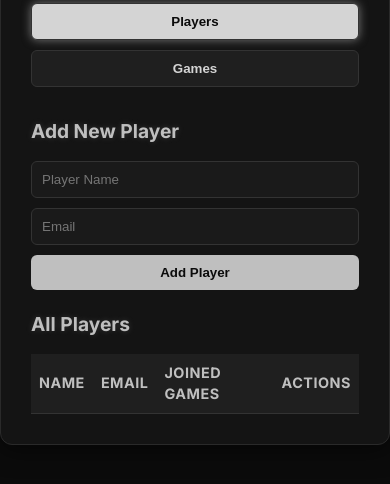
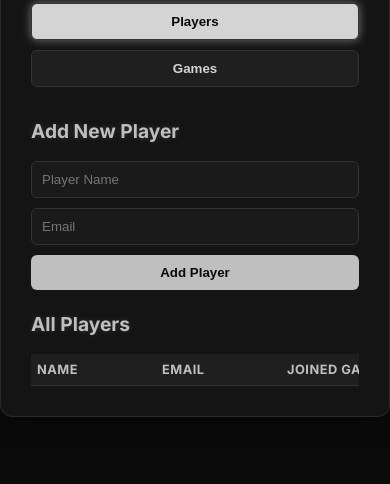
Before and after one commit to Magdishere/Gaming-Platform, a website: page index.html in a window 390 px wide. Shown: the part 136-620 px from the top of the page. Drawn offline with Linux system fonts and the light colour scheme; no server answers.

Commit message:
Adding final touches

```diff
--- a/index.html
+++ b/index.html
@@ -27,6 +27,7 @@
       </form>
 
       <h2>All Players</h2>
+      <div class="table-wrapper">
         <table id="playersTable">
           <thead>
             <tr>
@@ -38,6 +39,7 @@
           </thead>
           <tbody id="playersTableBody"></tbody>
         </table>
+      </div>
     </section>
 
     <!-- GAMES SECTION -->
@@ -50,6 +52,7 @@
       </form>
 
       <h2>All Games</h2>
+      <div class="table-wrapper">
         <table id="gamesTable">
           <thead>
             <tr>
@@ -60,6 +63,7 @@
           </thead>
           <tbody id="gamesTableBody"></tbody>
         </table>
+      </div>
     </section>
   </div>
 
--- a/styles.css
+++ b/styles.css
@@ -9,8 +9,8 @@
 
 body {
   font-family: 'Inter', 'Segoe UI', Roboto, Helvetica, Arial, sans-serif;
-  background-color: #0b0b0b; /* dark background */
-  color: #d4d4d4;            /* soft gray text */
+  background-color: #0b0b0b;
+  color: #d4d4d4;
   line-height: 1.5;
 }
 
@@ -34,21 +34,21 @@ button {
   border-radius: 12px;
   padding: 30px;
   border: 1px solid #2a2a2a;
-  box-shadow: 0 5px 25px rgba(0, 0, 0, 0.5);
+  box-shadow: 0 5px 25px rgba(0,0,0,0.5);
 }
 
 h1 {
   text-align: center;
   color: #bfbfbf;
   margin-bottom: 20px;
-  text-shadow: 0 0 10px rgba(191, 191, 191, 0.3);
+  text-shadow: 0 0 10px rgba(191,191,191,0.3);
   letter-spacing: 1px;
 }
 
 h2 {
   color: #bfbfbf;
   margin-bottom: 15px;
-  text-shadow: 0 0 6px rgba(191, 191, 191, 0.2);
+  text-shadow: 0 0 6px rgba(191,191,191,0.2);
   font-size: 1.2em;
 }
 
@@ -78,7 +78,7 @@ h2 {
 .toggle-buttons button.active {
   background: #d4d4d4;
   color: #0b0b0b;
-  box-shadow: 0 0 10px rgba(212, 212, 212, 0.5);
+  box-shadow: 0 0 10px rgba(212,212,212,0.5);
 }
 
 /* ===========================
@@ -105,7 +105,7 @@ input {
 input:focus {
   outline: none;
   border-color: #bfbfbf;
-  box-shadow: 0 0 6px rgba(191, 191, 191, 0.4);
+  box-shadow: 0 0 6px rgba(191,191,191,0.4);
 }
 
 button {
@@ -119,16 +119,23 @@ button {
 
 button:hover {
   background: #d4d4d4;
-  box-shadow: 0 0 8px rgba(212, 212, 212, 0.4);
+  box-shadow: 0 0 8px rgba(212,212,212,0.4);
 }
 
 /* ===========================
    TABLES
 =========================== */
+.table-wrapper {
+  width: 100%;
+  overflow-x: auto;
+  -webkit-overflow-scrolling: touch;
+}
+
 table {
   width: 100%;
   border-collapse: collapse;
-  margin-top: 15px;
+  min-width: 500px;
+  table-layout: fixed;
 }
 
 th, td {
@@ -158,7 +165,7 @@ tr:hover {
 =========================== */
 .actions {
   display: flex;
-  flex-wrap: wrap;          /* allow buttons to wrap in small widths */
+  flex-wrap: wrap;
   align-items: center;
   gap: 5px;
 }
@@ -168,7 +175,7 @@ tr:hover {
   font-size: 0.9em;
   border-radius: 4px;
   font-weight: 600;
-  flex: 1 1 auto;           /* allow shrinking/growing */
+  flex: 1 1 auto;
   min-width: 60px;
 }
 
@@ -179,7 +186,7 @@ tr:hover {
 
 .actions .edit:hover {
   background: #aaaaaa;
-  box-shadow: 0 0 6px rgba(170, 170, 170, 0.5);
+  box-shadow: 0 0 6px rgba(170,170,170,0.5);
 }
 
 .actions .delete {
@@ -189,7 +196,7 @@ tr:hover {
 
 .actions .delete:hover {
   background: #e74c3c;
-  box-shadow: 0 0 6px rgba(231, 76, 60, 0.5);
+  box-shadow: 0 0 6px rgba(231,76,60,0.5);
 }
 
 .actions .join {
@@ -199,7 +206,7 @@ tr:hover {
 
 .actions .join:hover {
   background: #3498db;
-  box-shadow: 0 0 6px rgba(52, 152, 219, 0.5);
+  box-shadow: 0 0 6px rgba(52,152,219,0.5);
 }
 
 .actions .leave {
@@ -209,7 +216,7 @@ tr:hover {
 
 .actions .leave:hover {
   background: #f1c40f;
-  box-shadow: 0 0 6px rgba(241, 196, 15, 0.5);
+  box-shadow: 0 0 6px rgba(241,196,15,0.5);
 }
 
 /* ===========================
@@ -250,6 +257,7 @@ tr:hover {
   }
 
   th, td {
-    padding: 8px;
+    font-size: 0.8em;
+    padding: 6px;
   }
 }
```
Lines whose indentation alone changed are shown as unchanged.
